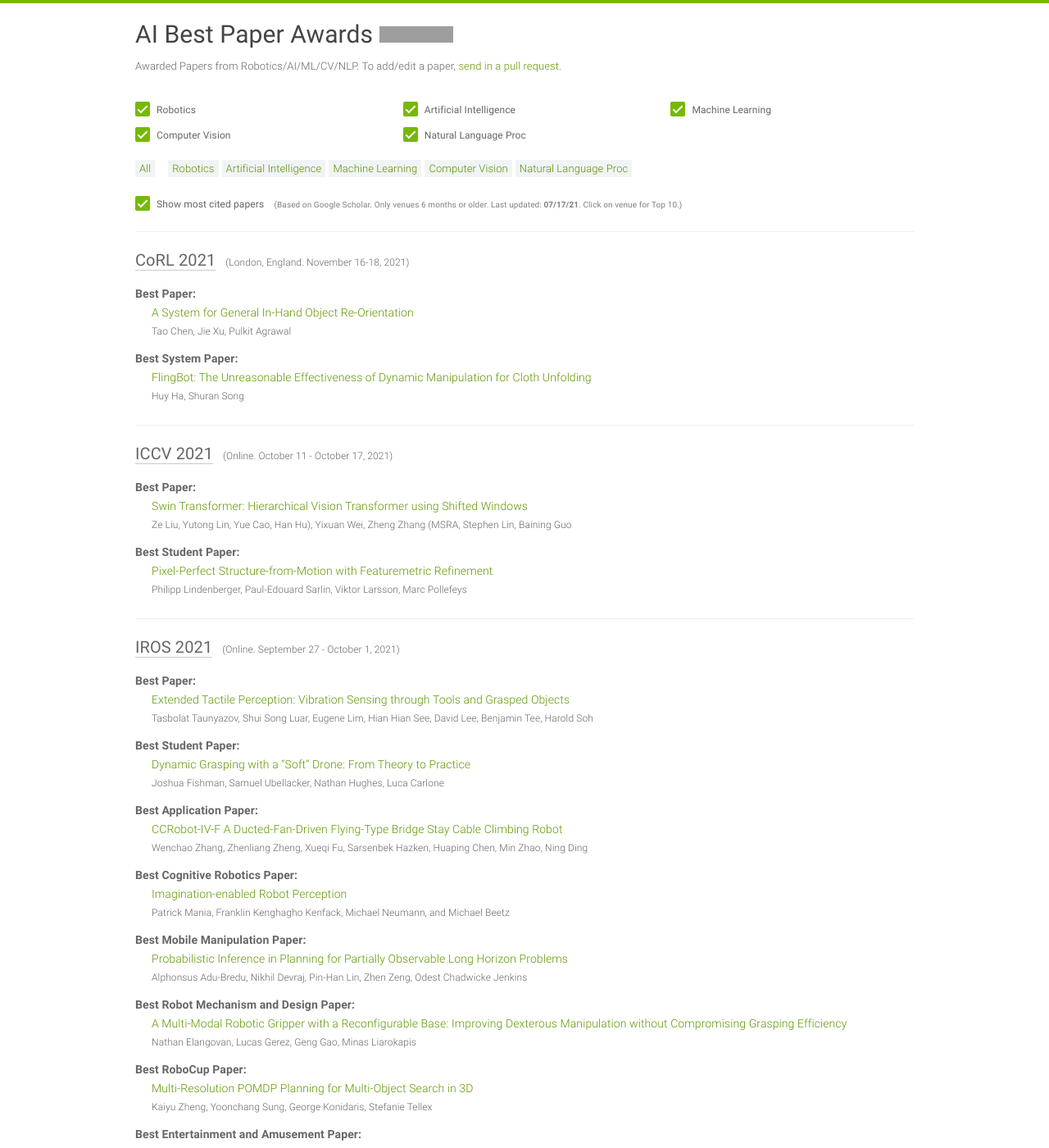
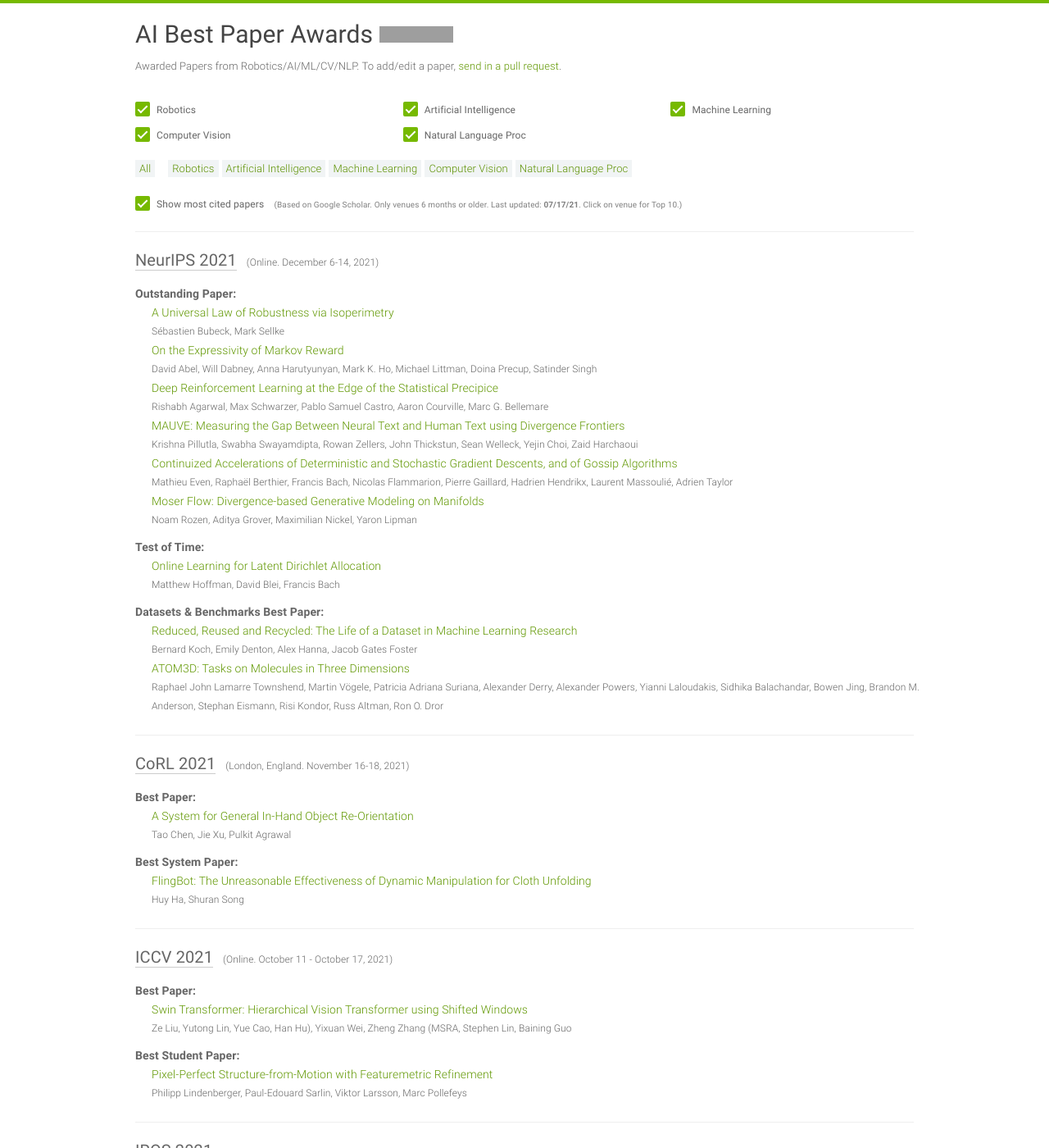
Before and after one commit to clemense/ai-bestpapers, a Jekyll site: the page built from index.html, in a window 1280 px wide and 1400 px high. Shown: the whole window at 82% size. Built offline with Jekyll 4.4.1, drawn with Linux system fonts in a browser that asks for light colours; grey boxes are pictures that could not be loaded.

Commit message:
Add NeurIPS 2021

```diff
--- a/_data/papers.yml
+++ b/_data/papers.yml
@@ -1,4 +1,66 @@
 ---
+
+- venue: NeurIPS
+  year: 2021
+  awards:
+  - award: Outstanding Paper
+    title: A Universal Law of Robustness via Isoperimetry
+    author: Sébastien Bubeck, Mark Sellke
+    link: https://openreview.net/forum?id=z71OSKqTFh7
+    source: https://blog.neurips.cc/2021/11/30/announcing-the-neurips-2021-award-recipients/?s=09
+  - award: Outstanding Paper
+    title: On the Expressivity of Markov Reward
+    author: David Abel, Will Dabney, Anna Harutyunyan, Mark K. Ho, Michael Littman,
+      Doina Precup, Satinder Singh
+    link: https://openreview.net/forum?id=9DlCh34E1bN
+    source: https://blog.neurips.cc/2021/11/30/announcing-the-neurips-2021-award-recipients/?s=09
+  - award: Outstanding Paper
+    title: Deep Reinforcement Learning at the Edge of the Statistical Precipice
+    author: Rishabh Agarwal, Max Schwarzer, Pablo Samuel Castro, Aaron Courville,
+      Marc G. Bellemare
+    link: https://openreview.net/forum?id=uqv8-U4lKBe
+    source: https://blog.neurips.cc/2021/11/30/announcing-the-neurips-2021-award-recipients/?s=09
+  - award: Outstanding Paper
+    title: 'MAUVE: Measuring the Gap Between Neural Text and Human Text using Divergence
+      Frontiers'
+    author: Krishna Pillutla, Swabha Swayamdipta, Rowan Zellers, John Thickstun, Sean
+      Welleck, Yejin Choi, Zaid Harchaoui
+    link: https://openreview.net/forum?id=Tqx7nJp7PR
+    source: https://blog.neurips.cc/2021/11/30/announcing-the-neurips-2021-award-recipients/?s=09
+  - award: Outstanding Paper
+    title: Continuized Accelerations of Deterministic and Stochastic Gradient Descents,
+      and of Gossip Algorithms
+    author: Mathieu Even, Raphaël Berthier, Francis Bach, Nicolas Flammarion, Pierre
+      Gaillard, Hadrien Hendrikx, Laurent Massoulié, Adrien Taylor
+    link: https://openreview.net/forum?id=bGfDnD7xo-v
+    source: https://blog.neurips.cc/2021/11/30/announcing-the-neurips-2021-award-recipients/?s=09
+  - award: Outstanding Paper
+    title: 'Moser Flow: Divergence-based Generative Modeling on Manifolds '
+    author: Noam Rozen, Aditya Grover, Maximilian Nickel, Yaron Lipman
+    link: https://openreview.net/forum?id=qGvMv3undNJ
+    source: https://blog.neurips.cc/2021/11/30/announcing-the-neurips-2021-award-recipients/?s=09
+  - award: Test of Time
+    title: Online Learning for Latent Dirichlet Allocation
+    author: Matthew Hoffman, David Blei, Francis Bach
+    link: https://proceedings.neurips.cc/paper/2010/file/71f6278d140af599e06ad9bf1ba03cb0-Paper.pdf
+    source: https://blog.neurips.cc/2021/11/30/announcing-the-neurips-2021-award-recipients/?s=09
+  - award: Datasets & Benchmarks Best Paper
+    title: 'Reduced, Reused and Recycled: The Life of a Dataset in Machine Learning
+      Research'
+    author: Bernard Koch, Emily Denton, Alex Hanna, Jacob Gates Foster
+    link: https://openreview.net/forum?id=zNQBIBKJRkd
+    source: https://blog.neurips.cc/2021/11/30/announcing-the-neurips-2021-award-recipients/?s=09
+  - award: Datasets & Benchmarks Best Paper
+    title: 'ATOM3D: Tasks on Molecules in Three Dimensions'
+    author: Raphael John Lamarre Townshend, Martin Vögele, Patricia Adriana Suriana,
+      Alexander Derry, Alexander Powers, Yianni Laloudakis, Sidhika Balachandar, Bowen
+      Jing, Brandon M. Anderson, Stephan Eismann, Risi Kondor, Russ Altman, Ron O.
+      Dror
+    link: https://openreview.net/forum?id=FkDZLpK1Ml2
+    source: https://blog.neurips.cc/2021/11/30/announcing-the-neurips-2021-award-recipients/?s=09
+  place: Online
+  date: December 6-14, 2021
+  sub: ML
 
 - venue: CoRL
   year: 2021
```
